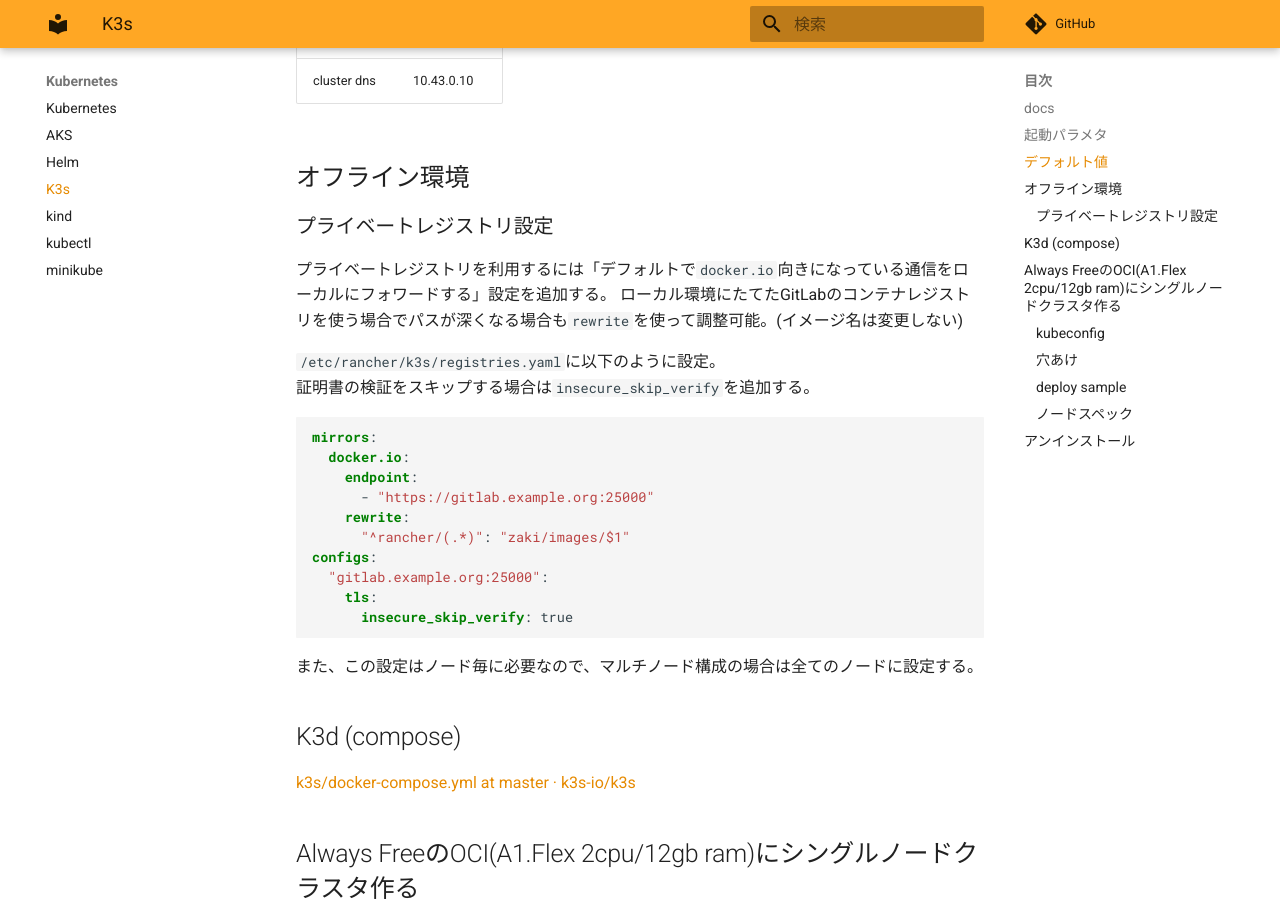
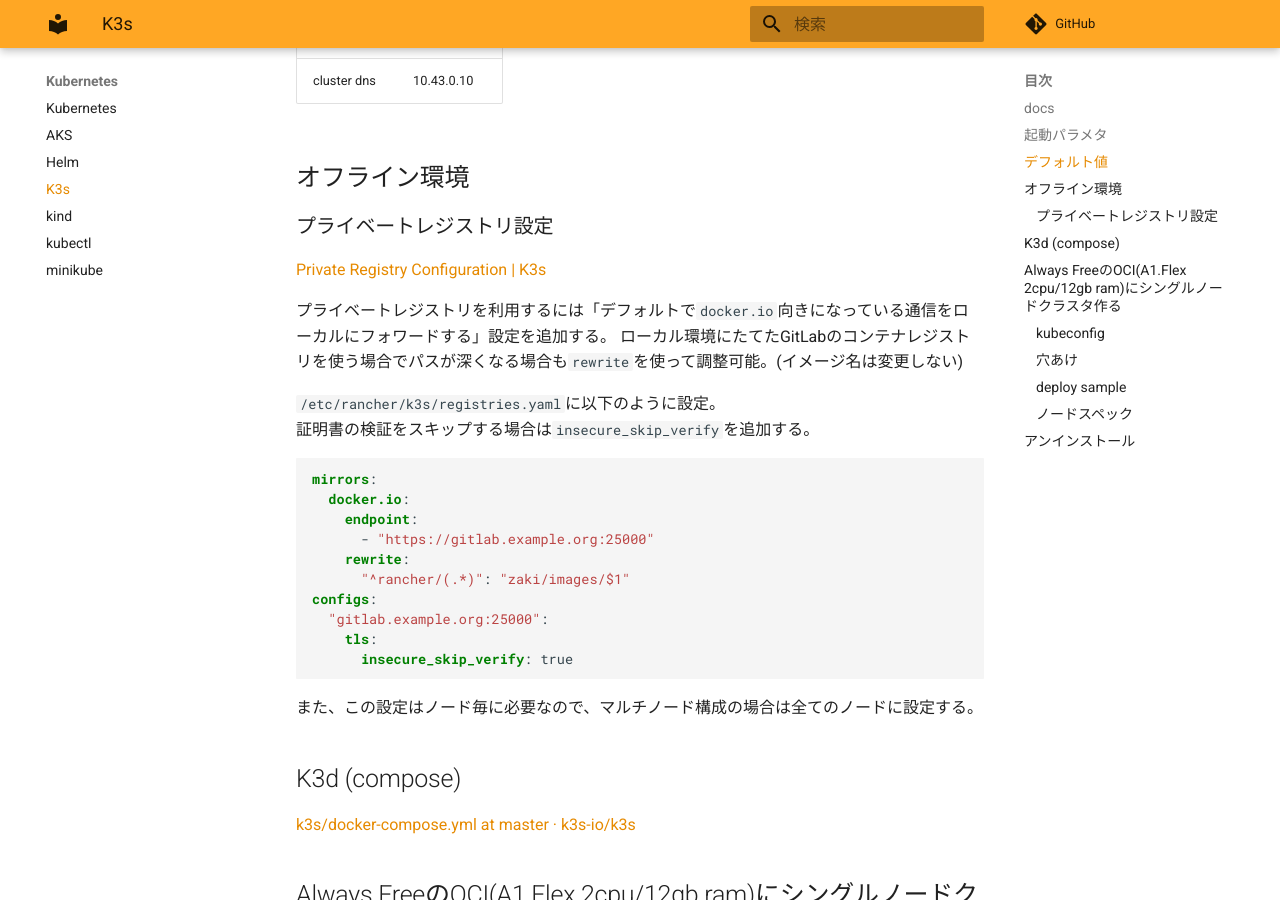
Before and after one commit to zaki-lknr/docs, an MkDocs documentation site: the page built from docs/Kubernetes/k3s.md, in a window 1280 px wide and 900 px high, scrolled down 725 px. Built offline with MkDocs 1.6.1 and Material for MkDocs 9.7.7, drawn with Linux system fonts in a browser that asks for light colours; comment, search, counter and statistics services are not loaded.

Commit message:
add: kubernetes/k3s: private registry設定ドキュメントのリンク追加

```diff
--- a/docs/Kubernetes/k3s.md
+++ b/docs/Kubernetes/k3s.md
@@ -23,6 +23,8 @@
 ## オフライン環境
 
 ### プライベートレジストリ設定
+
+[Private Registry Configuration | K3s](https://docs.k3s.io/installation/private-registry)
 
 プライベートレジストリを利用するには「デフォルトで`docker.io`向きになっている通信をローカルにフォワードする」設定を追加する。
 ローカル環境にたてたGitLabのコンテナレジストリを使う場合でパスが深くなる場合も`rewrite`を使って調整可能。(イメージ名は変更しない)
```
